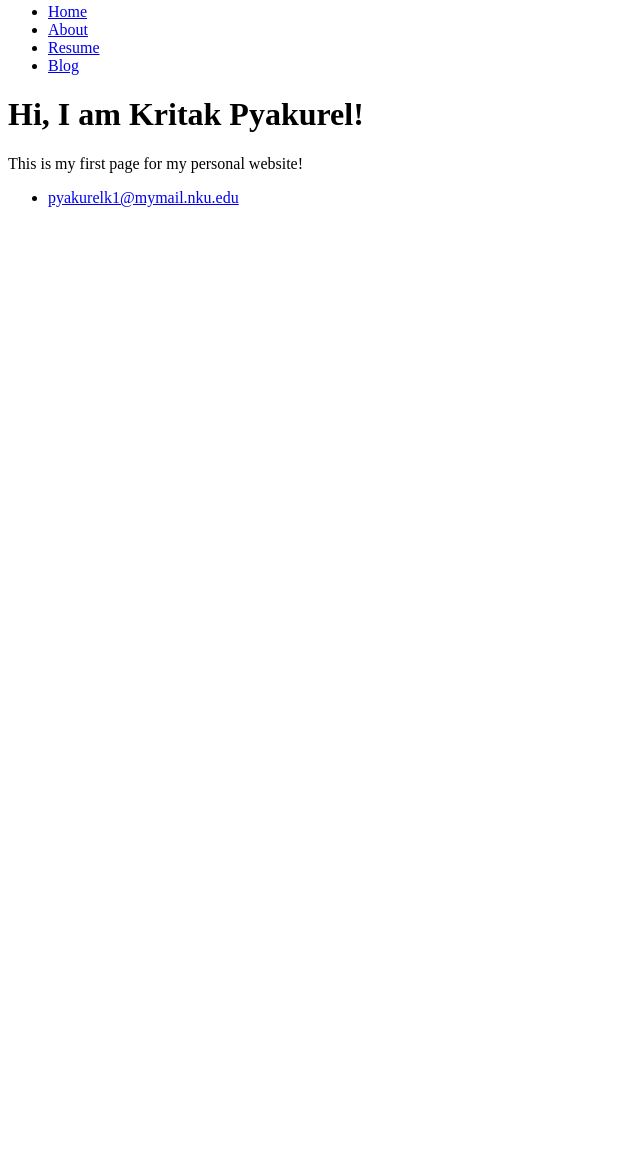
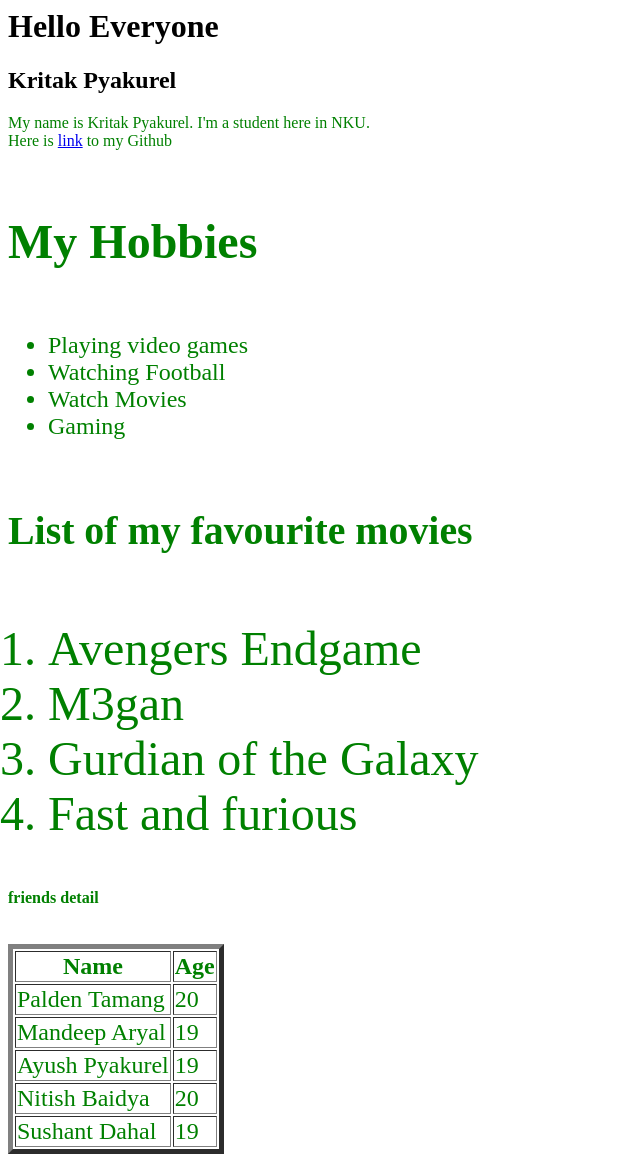
Before and after one commit to pyakurelk1/pyakurelk1, a plain HTML site: page index.html in a window 1280 px wide. Shown: the part 13-1175 px from the top of the page, without its empty margins (0-640 px from the left). Before the commit the page ends 800 px from the top, so only its background shows below. Drawn offline with Linux system fonts and the light colour scheme.

Commit message:
Update index.html

```diff
--- a/index.html
+++ b/index.html
@@ -1,28 +1,81 @@
 <!DOCTYPE html>
-<html>
+<html lang="en">
 <head>
-   <title>Kritak Pyakurel Portfolio</title>
-   <link rel="stylesheet" href="css/styles.css">
+    <meta charset="UTF-8">
+    <meta http-equiv="X-UA-Compatible" content="IE=edge">
+    <meta name="viewport" content="width=device-width, initial-scale=1.0">
+    <title>My first html page</title>
+    <link rel="stylesheet" href="lab5.css">
 </head>
 <body>
-   <nav>
+    <h1>Hello Everyone</h1>
+<h2>Kritak Pyakurel</h2>
+<font color = "Green">
+<p1>My name is Kritak Pyakurel. I'm a student here in NKU. &nbsp;
+<br><a>Here is <a href="https://github.com/pyakurelk1/Lab-2">link</a> to my Github</p1><br>
+
+<div class="myhovies">
+
+        <font size= "7">
+        <h4>My Hobbies</h4>
         <ul>
-       <li><a href=”/”>Home</a></li>
-       <li><a href=”/about”>About</a></li>
-       <li><a href=”/resume”>Resume</a></li>
-       <li><a href=”/blog”>Blog</a></li>
+        <font size= "5">
+            <li>Playing video games</li>
+            <li>Watching Football</li>
+            <li>Watch Movies</li>
+            <li>Gaming</li>
         </ul>
-   </nav>
-   <div class=”container”>
-     <div class=”blurb”>
-       <h1>Hi, I am Kritak Pyakurel!</h1>
-       <p>This is my first page for my personal website!</a></p>
+
 </div>
-   </div>
-   <footer>
-   <ul>
-     <li><a href=”mailto:pyakurelk1@mymail.nku.edu”>pyakurelk1@mymail.nku.edu</a></li>
-   </ul>
-   </footer>
+
+
+<p2>
+<font size= "7">
+<h5>List of my favourite movies</h5>
+<ol>
+	<li>Avengers Endgame</li>
+	<li>M3gan</li>
+	<li>Gurdian of the Galaxy</li>
+	<li>Fast and furious</li>
+</ol>
+</p2>
+
+<p3>
+<font size= "5">
+<h6>friends detail</h6>
+<table border = "5px" class="table-one">
+ <tr>
+    <th>Name</th>
+    <th>Age</th>
+  </tr>
+<tr>
+    <td>Palden Tamang</td>
+    <td>20</td>
+</tr>
+
+<tr>
+    <td>Mandeep Aryal</td>
+    <td>19</td>
+</tr>
+
+<tr>
+    <td>Ayush Pyakurel</td>
+    <td>19</td>
+</tr>
+
+
+
+<tr>
+    <td>Nitish Baidya</td>
+    <td>20</td>
+</tr>
+
+<tr>
+    <td>Sushant Dahal</td>
+    <td>19</td>
+</tr>
+</table>
+</p3>
+</body>
 </body>
 </html>
```
Lines whose indentation alone changed are shown as unchanged.
